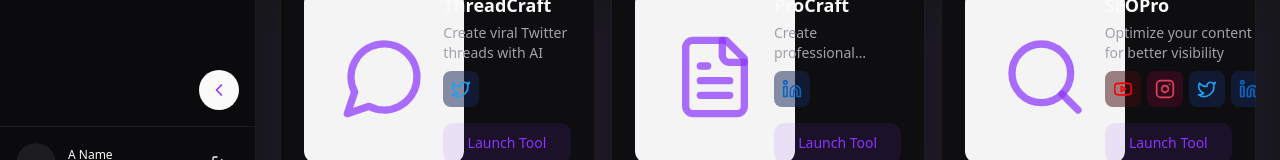
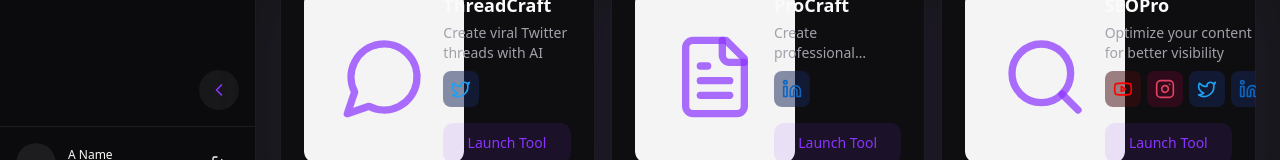
Before and after one commit to Automation-agency-saas/sociact-frontend, a React (Vite) app: page /home in a window 1280 px wide. Shown: the part 601-761 px from the top of the page. Built offline with nearby package versions, Linux system fonts and the light colour scheme; no server answers.

Commit message:
update sidebar

```diff
--- a/src/components/dashboard/Sidebar.tsx
+++ b/src/components/dashboard/Sidebar.tsx
@@ -92,10 +92,8 @@ export function Sidebar({
         <div className={`p-4 hidden items-center md:flex
           ${sidebarOpen ? 'justify-end' : 'justify-center'}
           `}>
-        <Button variant="link" size="icon" className="text-primary bg-foreground rounded-full " onClick={() => { setSidebarOpen(!sidebarOpen) }}>
-          {/* please make a button to close sidebar */}
+        <Button variant="link" size="icon" className="text-primary bg-foreground/5 rounded-full " onClick={() => { setSidebarOpen(!sidebarOpen) }}>
           {sidebarOpen ? <ChevronLeft className="size-5" /> : <ChevronRight className="size-5" />}
-          {/* <ChevronRight className="size-4" /> */}
         </Button>
         </div>
 
```
